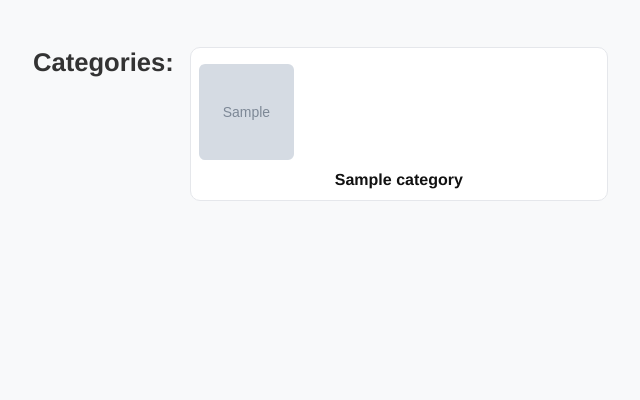
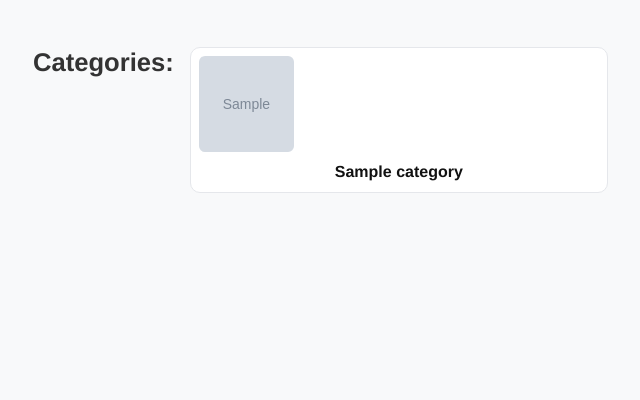
Before and after one commit to kaelzubs/dropshipping, a Django app: page /catalog/ in a window 1280 px wide. Shown: the part 56-456 px from the top of the page, without its empty margins (53-693 px from the left). Run offline with Django 4.2, Linux system fonts and the light colour scheme; tables that the repository leaves empty hold one stand-in row (values such as "Sample post"); grey boxes marked "Sample" are stand-in pictures; some libraries are stand-ins or nearby versions.

Commit message:
Monday commits

```diff
--- a/templates/catalog/list.html
+++ b/templates/catalog/list.html
@@ -7,7 +7,7 @@
    <h3 class='px-3'>Categories:</h3>
   <div class="category-grid mb-4 category-list">
     {% for c in categories %}
-    <div class="category-item pt-3 px-2">
+    <div class="category-item pt-2 px-2">
       <a href="{% url 'catalog:category_list_by_category' c.slug %}">
         <div class="image-grid">
           {% if c.images.all %}
```
